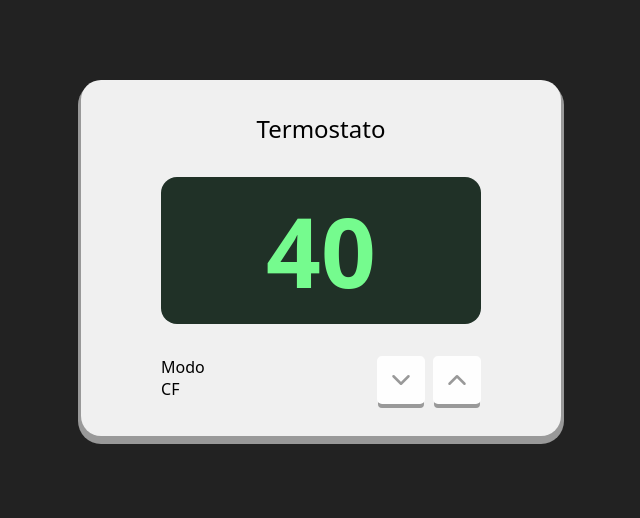
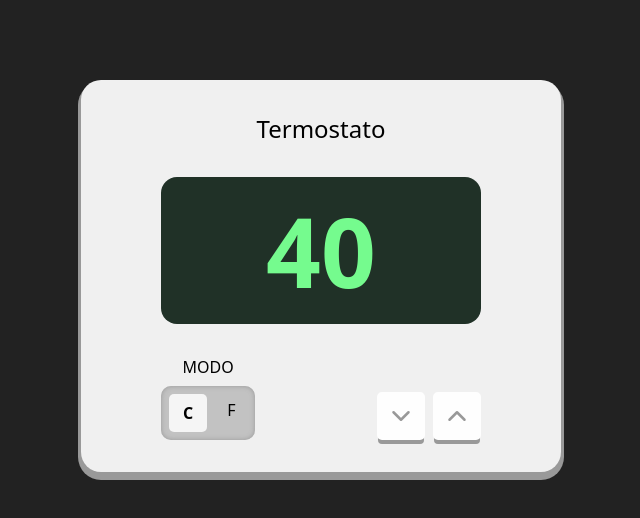
Before and after one commit to catharygr/termostato-react, a React (Vite) app: page / in a window 1280 px wide. Shown: the top 518 px of the page, without its empty margins (319-959 px from the left). Built offline with nearby package versions, Linux system fonts and the light colour scheme.

Commit message:
Trabajando con CSS

```diff
--- a/src/componentes/termostato/Termostato.module.css
+++ b/src/componentes/termostato/Termostato.module.css
@@ -32,6 +32,7 @@
 
 .grupo_flechas {
   display: flex;
+  align-items: end;
   gap: 0.5rem;
 }
 
@@ -44,6 +45,7 @@
   height: 3rem;
   border-radius: 5px;
   box-shadow: 0px 5px 0 -1px #999;
+  cursor: pointer;
 }
 
 .btn svg {
--- a/src/componentes/toggleboton/ToggleBoton.jsx
+++ b/src/componentes/toggleboton/ToggleBoton.jsx
@@ -16,16 +16,22 @@
       <div className={styles.toggle_boton}>
         {opciones.map(({ label, value }) => {
           const opcionId = `${id}-${label}`;
-          const esSeleecionada = value === seleccionarValue;
+          const esSeleccionada = value === seleccionarValue;
 
           return (
-            <label key={opcionId} htmlFor={opcionId}>
+            <label
+              key={opcionId}
+              htmlFor={opcionId}
+              className={`${styles.opccion} ${
+                esSeleccionada ? styles.opccionSeleccionada : ""
+              }`}
+            >
               <input
                 type="radio"
                 id={opcionId}
                 name={id}
                 value={value}
-                checked={esSeleecionada}
+                checked={esSeleccionada}
                 onChange={unCambio}
               />
               {label}
--- a/src/componentes/toggleboton/ToggleBoton.module.css
+++ b/src/componentes/toggleboton/ToggleBoton.module.css
@@ -0,0 +1,45 @@
+.container {
+  display: flex;
+  flex-direction: column;
+  align-items: center;
+  gap: 0.5rem;
+}
+
+.toggle_label {
+  text-transform: uppercase;
+}
+
+.toggle_boton {
+  display: flex;
+  gap: 0.5rem;
+  background-color: #c2c2c2;
+  border-radius: 10px;
+  padding: 0.5rem;
+  box-shadow: inset 0 0 5px #999;
+}
+
+.opccion {
+  position: relative;
+  display: flex;
+  align-items: center;
+  justify-content: center;
+  width: 2rem;
+  height: 2rem;
+  padding: 1rem;
+}
+
+.opccionSeleccionada {
+  background-color: whitesmoke;
+  border-radius: 5px;
+  font-weight: 700;
+  padding: 1.2rem;
+}
+
+.opcion input {
+  appearance: none;
+  -webkit-appearance: none;
+  position: absolute;
+  inset: 0;
+  border-radius: 5px;
+  cursor: pointer;
+}
```
